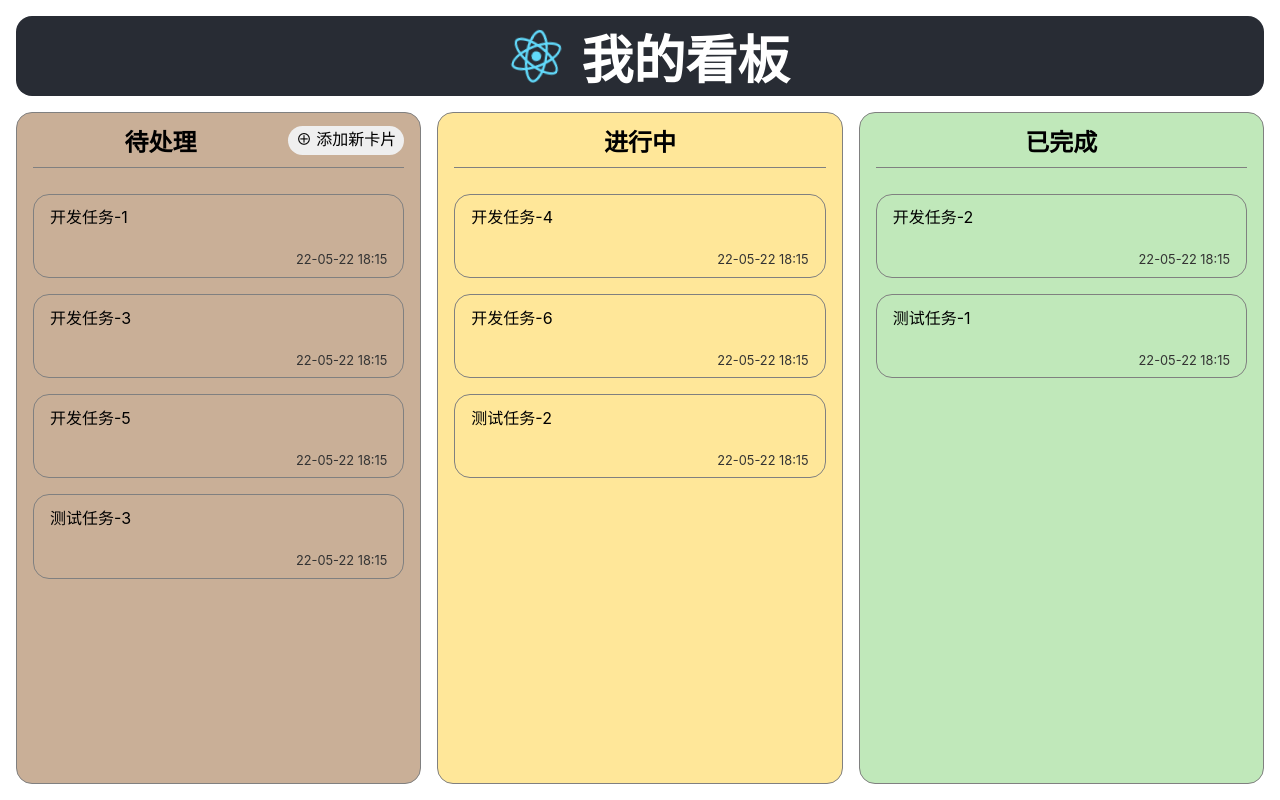
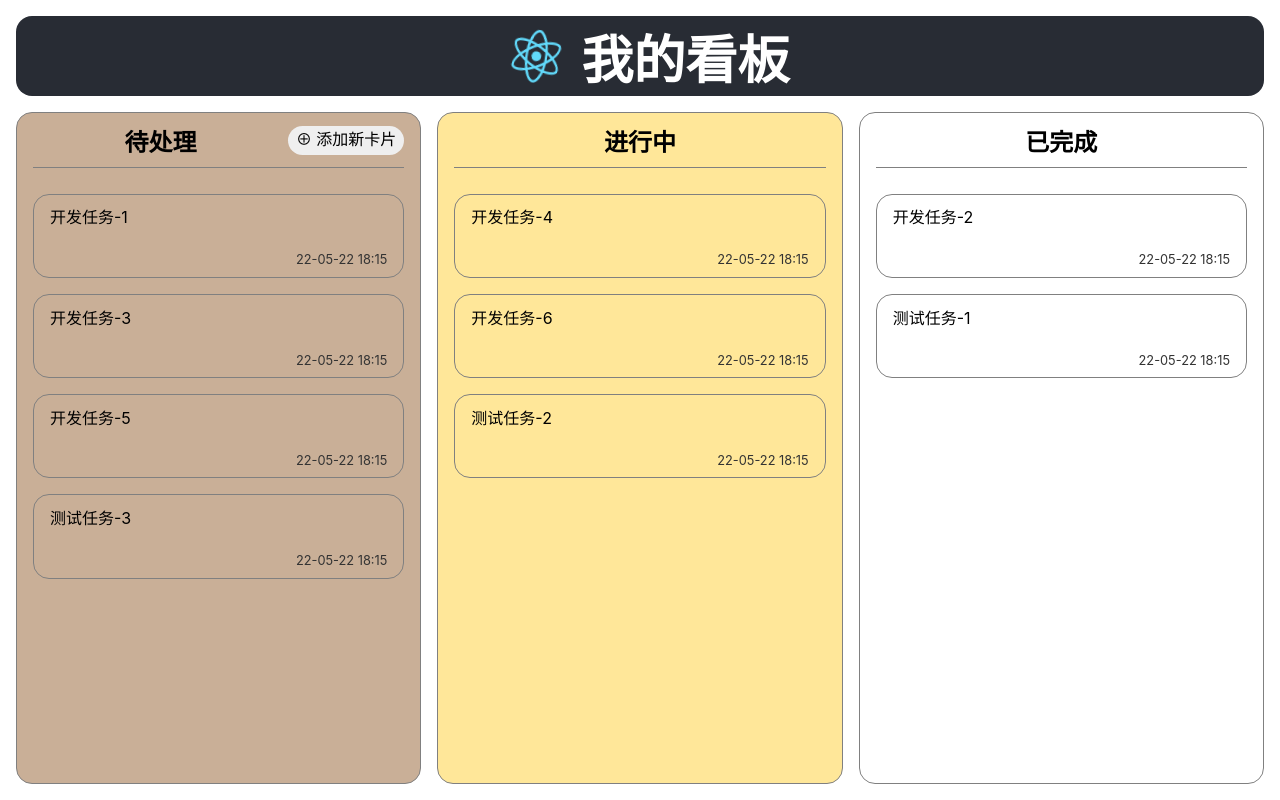
Before and after one commit to jjsnc/oh-my-kanban, a React (Create React App) app: page / in a window 1280 px wide. Built offline with nearby package versions, Linux system fonts and the light colour scheme.

Commit message:
在样式中使用组件数据

```diff
--- a/src/App.js
+++ b/src/App.js
@@ -23,8 +23,8 @@ const kanbanCardStyles = css`
   list-style: none;
   background-color: rgba(255，255，255, 0.4);
   text-align: left;
-  &:hover{
-    box-shadow: 0 0.2rem 0.2rem rgba(0,0,0,0.2),inset 0 1px #fff;
+  &:hover {
+    box-shadow: 0 0.2rem 0.2rem rgba(0, 0, 0, 0.2), inset 0 1px #fff;
   }
 `;
 
@@ -64,7 +64,6 @@ const KanbanNewCard = ({ onSubmit }) => {
     <li css={kanbanCardStyles}>
       <h3>添加新卡片</h3>
       <div
-
         css={css`
           ${kanbanCardTitleStyles} &>input[type="text"] {
             width: 80%;
@@ -95,17 +94,21 @@ const KanbanBoard = ({ children }) => (
     {children}
   </main>
 );
-
-const KanbanColumn = ({ title, className, children }) => {
+const COLUMN_BG_COLORS = {
+  todo: "#C9AF97",
+  ongoing: "#FFE799",
+  done: "#COE8BA",
+};
+const KanbanColumn = ({ title, bgColor, children }) => {
   return (
     <section
-      className={className}
       css={css`
         flex: 1 1;
         display: flex;
         flex-direction: column;
         border: 1px solid gray;
         border-radius: 1rem;
+        background: ${bgColor};
         & > ul {
           flex: 1;
           flex-basis: 0;
@@ -163,7 +166,7 @@ function App() {
       </header>
       <KanbanBoard>
         <KanbanColumn
-          className="column-todo"
+          bgColor={COLUMN_BG_COLORS.todo}
           title={
             <>
               待处理<button onClick={handleAdd}>&#8853; 添加新卡片</button>
@@ -175,12 +178,12 @@ function App() {
             <KanbanCard key={props.title} {...props} />
           ))}
         </KanbanColumn>
-        <KanbanColumn className="column-ongoing" title="进行中">
+        <KanbanColumn bgColor={COLUMN_BG_COLORS.ongoing} title="进行中">
           {ongoingList.map((props) => (
             <KanbanCard key={props.title} {...props} />
           ))}
         </KanbanColumn>
-        <KanbanColumn className="column-done" title="已完成">
+        <KanbanColumn bgColor={COLUMN_BG_COLORS.done} title="已完成">
           {doneList.map((props) => (
             <KanbanCard key={props.title} {...props} />
           ))}
```
